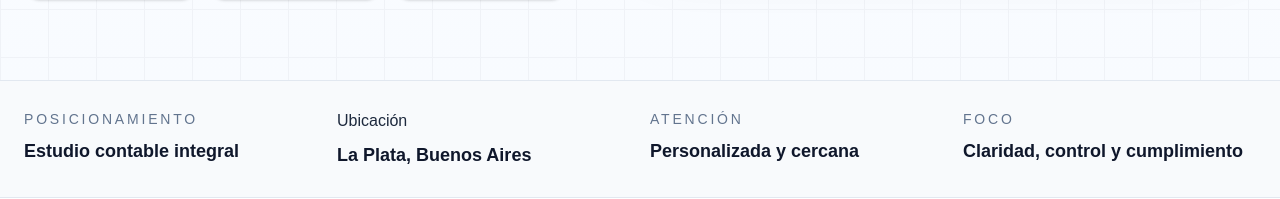
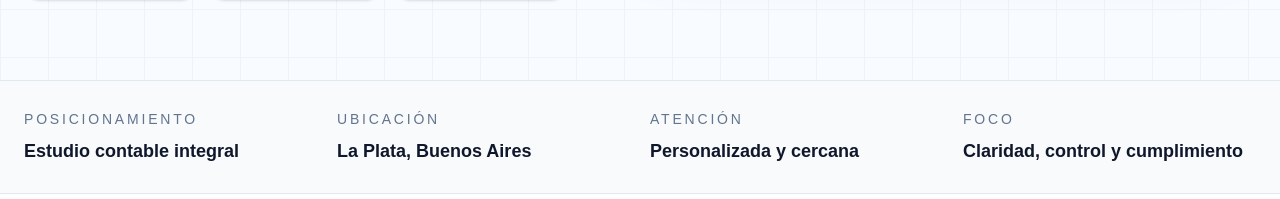
Before and after one commit to diegoartola/garciastefano-web, a Next.js app: page / in a window 1280 px wide. Shown: the part 993-1192 px from the top of the page. Built offline with nearby package versions, Linux system fonts and the light colour scheme; no server answers.

Commit message:
Fix className typo in page

```diff
--- a/app/page.tsx
+++ b/app/page.tsx
@@ -188,7 +188,7 @@ export default async function Home() {
           </div>
 
           <div>
-            <p cclassName="text-[11px] uppercase tracking-[0.20em] text-slate-500 md:text-sm">
+            <p className="text-[11px] uppercase tracking-[0.20em] text-slate-500 md:text-sm">
               Ubicación
             </p>
             <p className="mt-2 text-[15px] font-semibold text-slate-900 md:text-lg">
```
